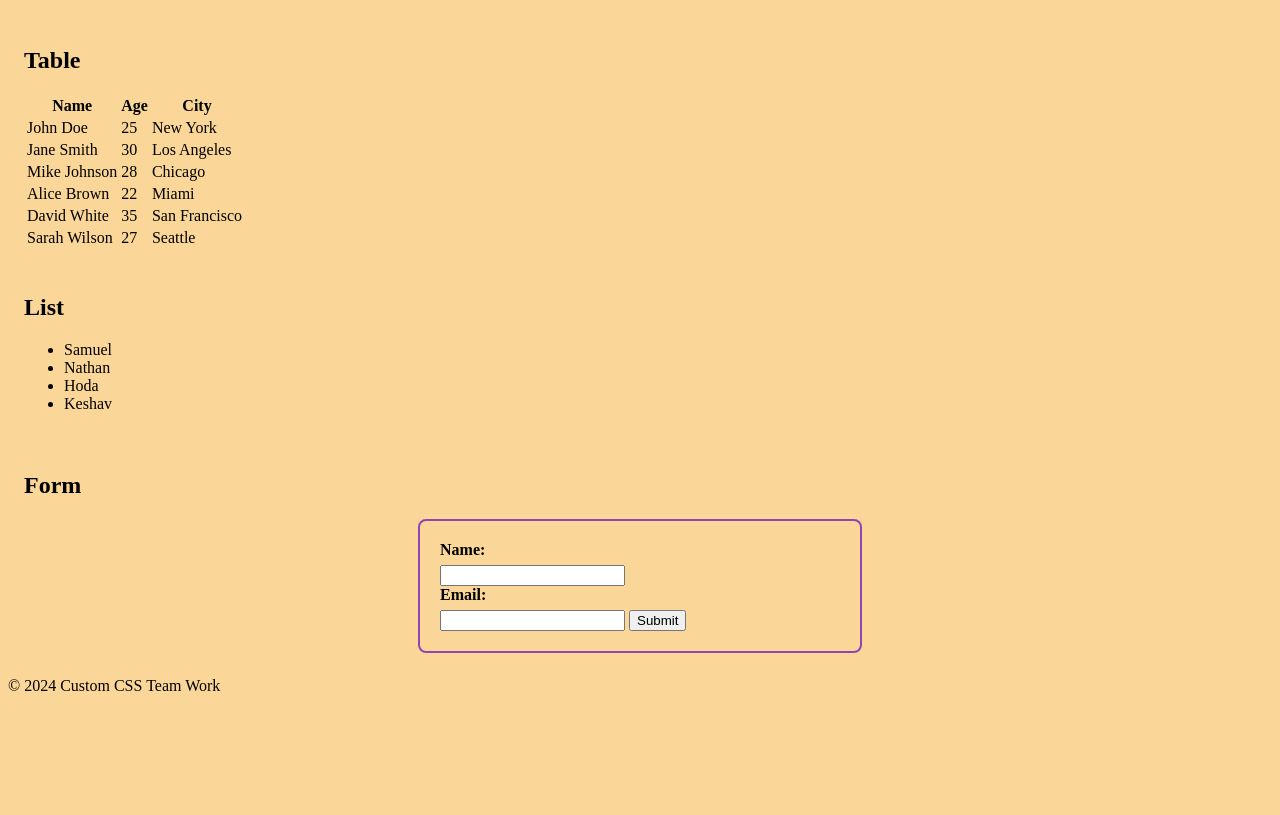
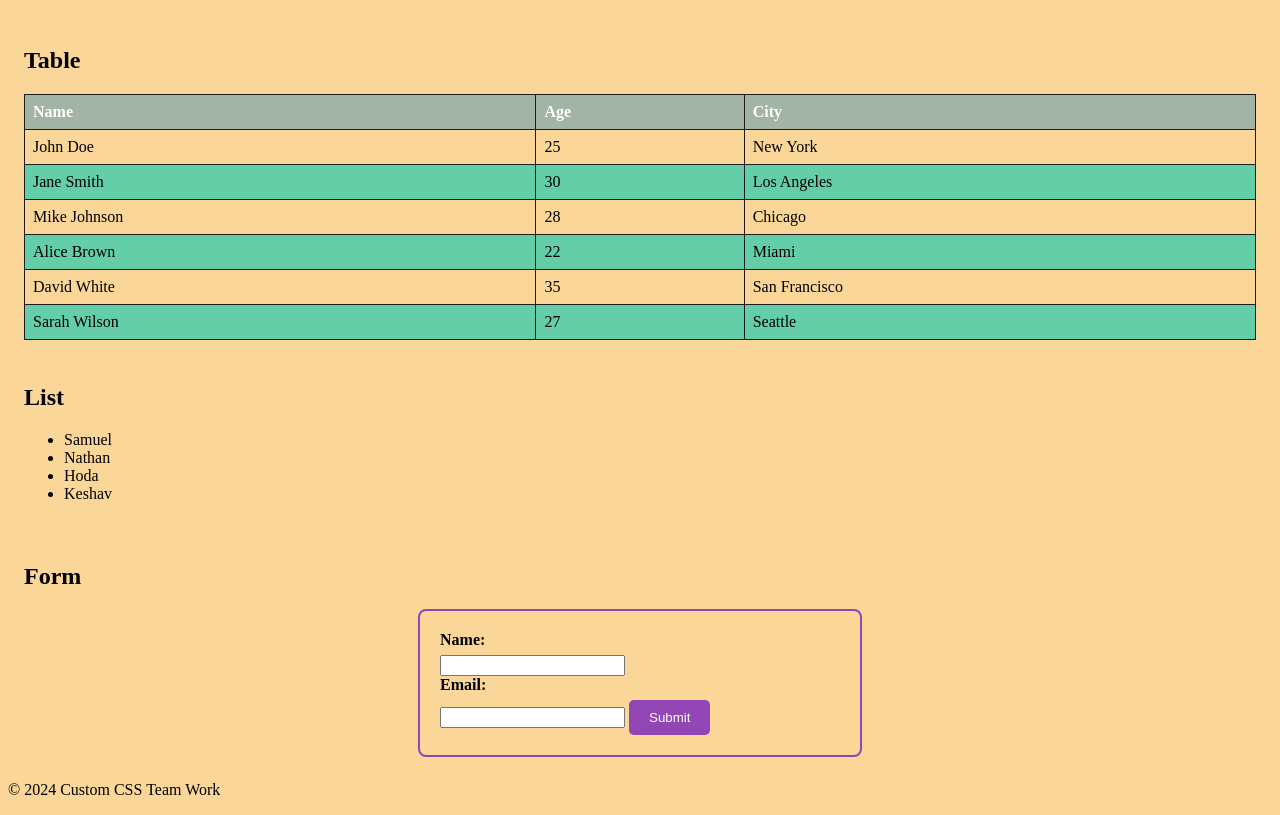
Before and after one commit to tesf0053/Custom-CSS-Framework, a plain HTML site: page index.html in a window 1280 px wide. Shown: the part 61-876 px from the top of the page. Before the commit the page ends 800 px from the top, so only its background shows below. Drawn offline with Linux system fonts and the light colour scheme.

Commit message:
Add css file

```diff
--- a/src/_buttons.scss
+++ b/src/_buttons.scss
@@ -1,62 +1,16 @@
-/* _buttons.scss */
+// _buttons.scss
 @use 'utilities';
 
 .button-style {
-  background-color:rgb(108, 4, 86);
-  border: 2px solid black;
-  border-radius: 6px;
-  color: white;
-  padding: 15px 32px;
-  text-align: center;
-  text-decoration: none;
-  display: inline-flex;
-  position: relative;
-  font-size: 16px;
-}
-&:hover {
-    cursor: pointer;
-  }
+  padding: 10px 20px;
+  background-color: utilities.$secondary-color;
+  color: #fff;
+  border: none;
+  border-radius: 5px;
+  cursor: pointer;
+  transition: background-color 0.3s ease;
 
-&:disabled {
-    color: utilities.$secondary-color;
-    cursor: default;
-    pointer-events: none;
-  }
-$button-sizes: (
-  s: $w45,
-  m: $w95,
-  l: $w150,
-);
-
-$button-colors: (
-  primary: $primary-color,
-  secondary: $secondary-color,
-  success: $success-color,
-  warning: $warning-color,
-  danger: $danger-color,
-);
-
-//utility classes for button sizes
-@each $size, $width in $button-sizes {
-  .#{$size} {
-    width: $width;
+  &:hover {
+    background-color: utilities.$secondary-color;
   }
 }
-
-//utility classes for button colors
-@each $color, $bg-color in $button-colors {
-  .btn-#{$color} {
-    @extend .btn;
-    background-color: $bg-color;
-  }
-}
-
-//utility classes for button sizes and colors
-@each $size, $width in $button-sizes {
-  @each $color, $bg-color in $button-colors {
-    .btn-#{$color}-#{$size} {
-      @extend .btn-#{$color};
-      @extend .#{$size};
-    }
-  }
-}
--- a/src/_table.scss
+++ b/src/_table.scss
@@ -1,11 +1,26 @@
-/* _table.scss */
-@use 'utilities';
-table-style {
-    border: 2px solid black;
-    padding: 15px;
-    width: 60%;
+// _table.scss
+
+.table-style {
+    width: 100%;
     border-collapse: collapse;
-    text-align: left;
-    vertical-align: middle;
-}
-tr:hover {background-color: utilities.$primary-color;}
+    margin-top: 20px;
+
+    th, td {
+      border: 1px solid #1d1b1b;
+      padding: 8px;
+      text-align: left;
+    }
+
+    th {
+      background-color: #99b1a7ea;
+      color: #fff;
+    }
+
+    tr:nth-child(even) {
+      background-color: #63cea7;
+    }
+
+    tr:hover {
+      background-color: #e0e0e0;
+    }
+  }
```
Also changed, not shown: css/main.css, 2 other files.
